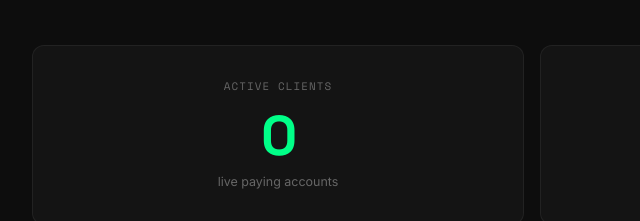
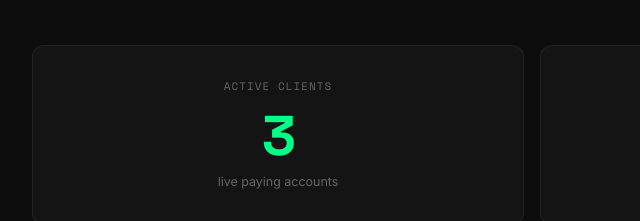
Before and after one commit to dutchiono/jobsdone-web, a plain HTML site: page launch/index.html in a window 1280 px wide. Shown: the part 4420-4641 px from the top of the page, 108-748 px from the left. Drawn offline with nearby package versions, Linux system fonts and the light colour scheme.

Commit message:
Update traction: 3 active clients

```diff
--- a/launch/index.html
+++ b/launch/index.html
@@ -453,7 +453,7 @@
       <div class="traction-stat">
         <div class="traction-stat-label">Active Clients</div>
         <!-- UPDATE THIS NUMBER as clients onboard -->
-        <div class="traction-stat-value">0</div>
+        <div class="traction-stat-value">3</div>
         <div class="traction-stat-sub">live paying accounts</div>
       </div>
       <div class="traction-stat">
```
